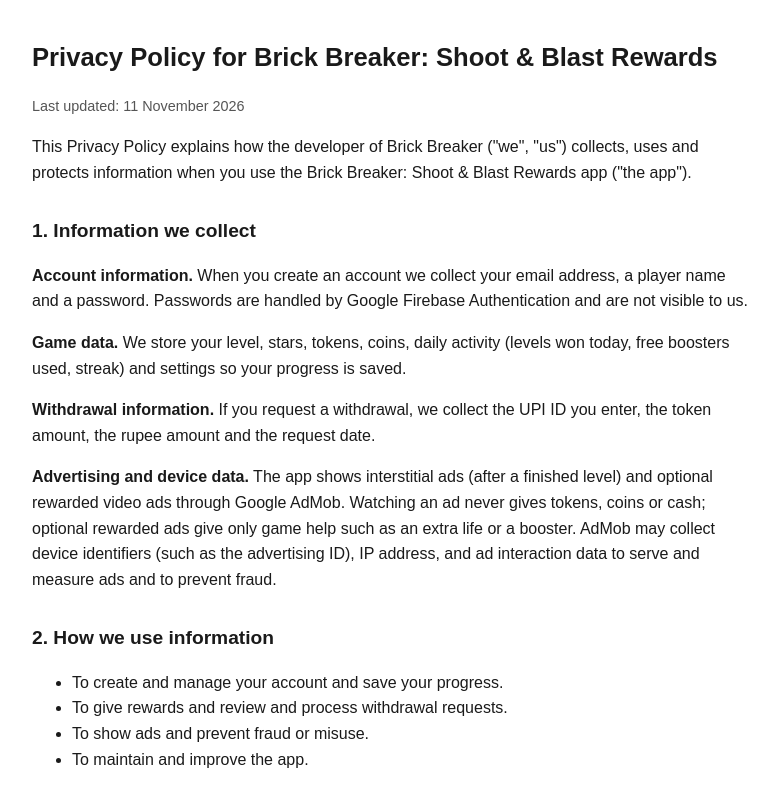
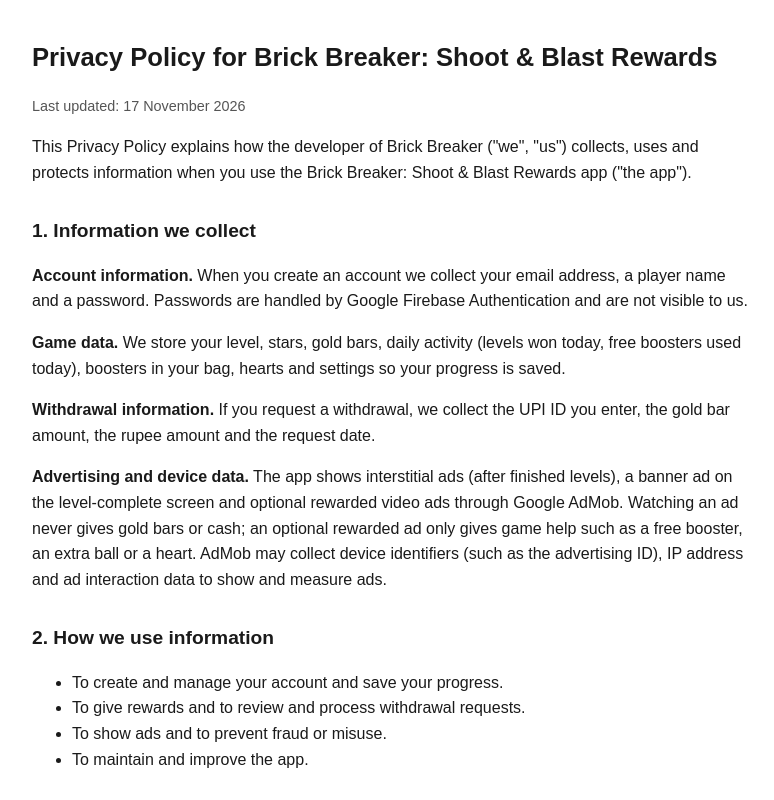
Before and after one commit to rokeshmanikandan-star/brick-breaker-privacy, a plain HTML site: page index.html in a window 1280 px wide. Shown: the top 800 px of the page, without its empty margins (248-1022 px from the left). Drawn offline with Linux system fonts and the light colour scheme.

Commit message:
Update privacy policy details and last updated date

```diff
--- a/index.html
+++ b/index.html
@@ -12,21 +12,21 @@
 </head>
 <body>
 <h1>Privacy Policy for Brick Breaker: Shoot &amp; Blast Rewards</h1>
-<p class="small">Last updated: 11 November 2026</p>
+<p class="small">Last updated: 17 November 2026</p>
 
 <p>This Privacy Policy explains how the developer of Brick Breaker ("we", "us") collects, uses and protects information when you use the Brick Breaker: Shoot &amp; Blast Rewards app ("the app").</p>
 
 <h2>1. Information we collect</h2>
 <p><strong>Account information.</strong> When you create an account we collect your email address, a player name and a password. Passwords are handled by Google Firebase Authentication and are not visible to us.</p>
-<p><strong>Game data.</strong> We store your level, stars, tokens, coins, daily activity (levels won today, free boosters used, streak) and settings so your progress is saved.</p>
-<p><strong>Withdrawal information.</strong> If you request a withdrawal, we collect the UPI ID you enter, the token amount, the rupee amount and the request date.</p>
-<p><strong>Advertising and device data.</strong> The app shows interstitial ads (after a finished level) and optional rewarded video ads through Google AdMob. Watching an ad never gives tokens, coins or cash; optional rewarded ads give only game help such as an extra life or a booster. AdMob may collect device identifiers (such as the advertising ID), IP address, and ad interaction data to serve and measure ads and to prevent fraud.</p>
+<p><strong>Game data.</strong> We store your level, stars, gold bars, daily activity (levels won today, free boosters used today), boosters in your bag, hearts and settings so your progress is saved.</p>
+<p><strong>Withdrawal information.</strong> If you request a withdrawal, we collect the UPI ID you enter, the gold bar amount, the rupee amount and the request date.</p>
+<p><strong>Advertising and device data.</strong> The app shows interstitial ads (after finished levels), a banner ad on the level-complete screen and optional rewarded video ads through Google AdMob. Watching an ad never gives gold bars or cash; an optional rewarded ad only gives game help such as a free booster, an extra ball or a heart. AdMob may collect device identifiers (such as the advertising ID), IP address and ad interaction data to show and measure ads.</p>
 
 <h2>2. How we use information</h2>
 <ul>
   <li>To create and manage your account and save your progress.</li>
-  <li>To give rewards and review and process withdrawal requests.</li>
-  <li>To show ads and prevent fraud or misuse.</li>
+  <li>To give rewards and to review and process withdrawal requests.</li>
+  <li>To show ads and to prevent fraud or misuse.</li>
   <li>To maintain and improve the app.</li>
 </ul>
 
@@ -42,7 +42,7 @@
 <p>We do not sell your personal information. We share data only with the service providers described above, and where required by law.</p>
 
 <h2>5. Data retention and deletion</h2>
-<p>We keep your data while your account is active. You may request deletion of your account and associated data at any time by emailing us at the address below from your registered email. We will delete your data within a reasonable period, except where we must keep records (for example, processed withdrawal records) to meet legal or fraud-prevention requirements.</p>
+<p>We keep your data while your account is active. You can delete your account at any time inside the app: open Profile, then Delete Account. This removes your login and your game data. Withdrawal requests that were already submitted are kept for payment and accounting records. You can also ask for deletion by emailing us at the address below from your registered email.</p>
 
 <h2>6. Security</h2>
 <p>We use Google Firebase security features to protect your data. No method of storage or transmission is completely secure, so we cannot guarantee absolute security.</p>
@@ -51,12 +51,13 @@
 <p>The app is intended for users aged 18 and over. We do not knowingly collect information from children. If you believe a child has provided us information, contact us and we will delete it.</p>
 
 <h2>8. Rewards</h2>
-<p>Tokens are earned only by playing and winning levels (up to 10 levels a day). Coins are used only in the in-app store and have no cash value. Tokens have no value until a withdrawal request is reviewed and approved. We may refuse or reverse rewards and close accounts in cases of cheating, fraud or abuse. Rewards are not guaranteed.</p>
+<p>Gold bars are earned only by playing and winning levels (up to 10 levels a day). Gold bars have no cash value until a withdrawal request is reviewed and approved. We aim to pay approved requests within 24 hours. We may refuse or reverse rewards obtained by cheating, automation, multiple accounts or any other misuse of the app.</p>
 
 <h2>9. Changes to this policy</h2>
 <p>We may update this policy from time to time. The updated version will be posted on this page with a new "Last updated" date.</p>
 
 <h2>10. Contact us</h2>
 <p>For questions, or to request account deletion, contact: <strong>coinforgegames.support@gmail.com</strong></p>
+
 </body>
 </html>
```
